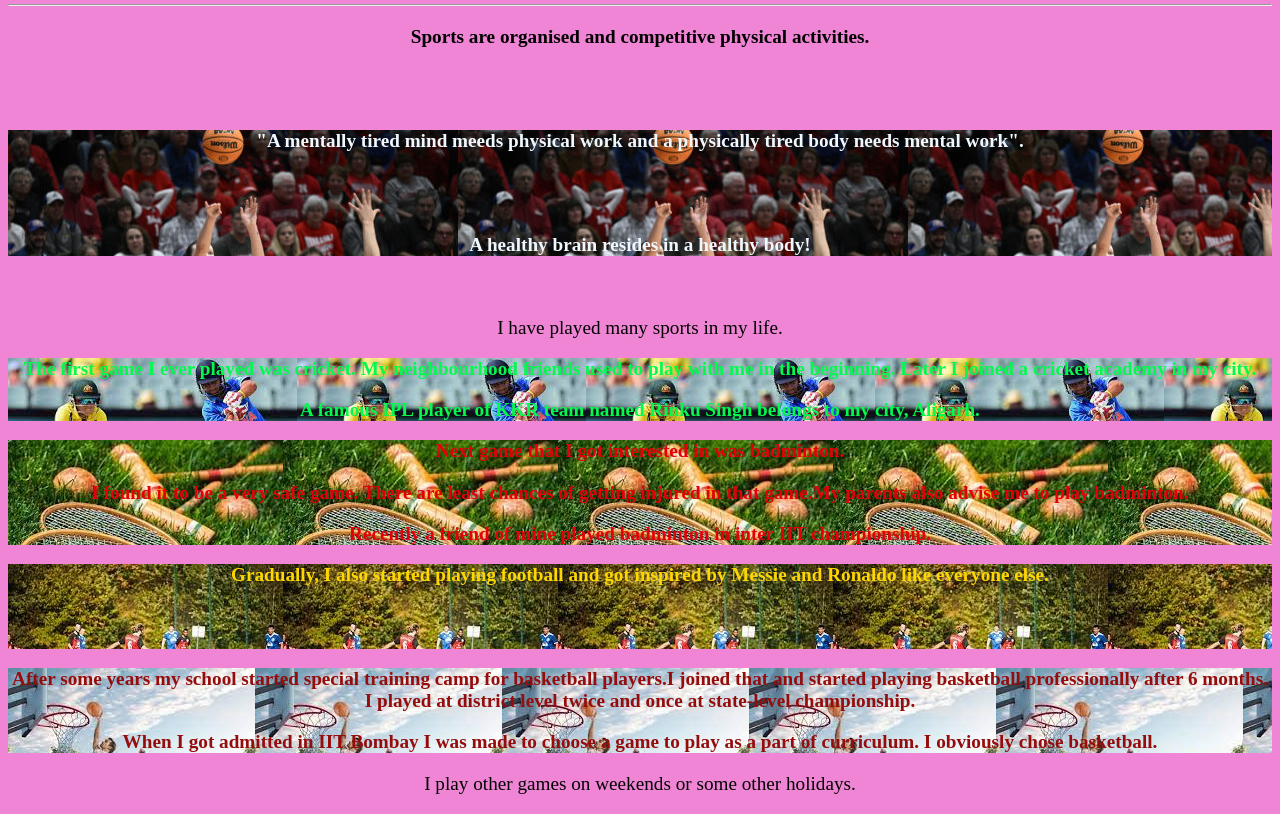
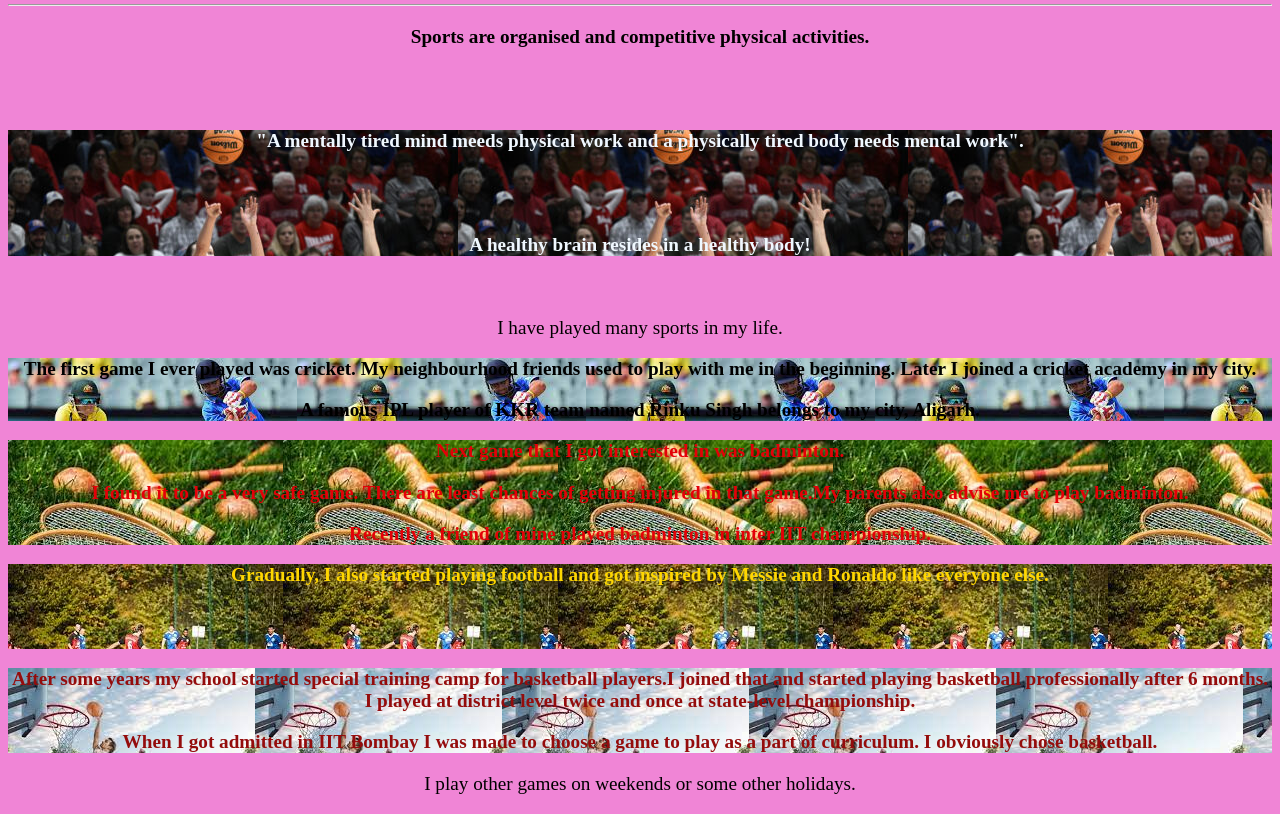
Before and after one commit to sh32dwe/WebSecyAssign, a plain HTML site: page sports.html in a window 1280 px wide. Shown: the part 91-905 px from the top of the page. Drawn offline with Linux system fonts and the light colour scheme.

Commit message:
Update sports.css

```diff
--- a/css/sports.css
+++ b/css/sports.css
@@ -23,7 +23,7 @@ h1 {
 
 .cricket {
     background-image: url("../images/cricket.jpg");
-    color: rgb(4, 249, 78);
+    color: rgb(0, 0, 0);
 }
 
 .badminton {
```
